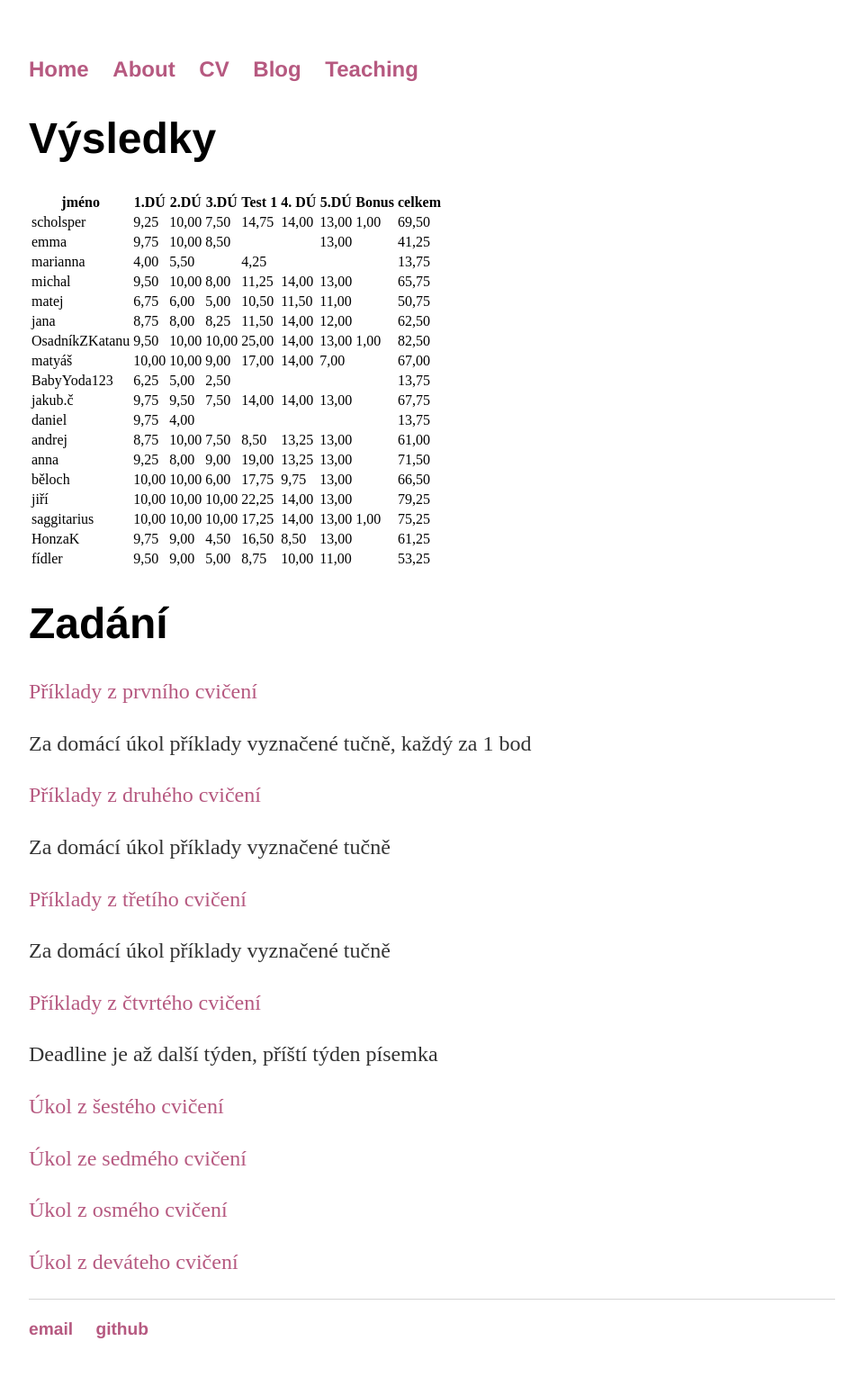
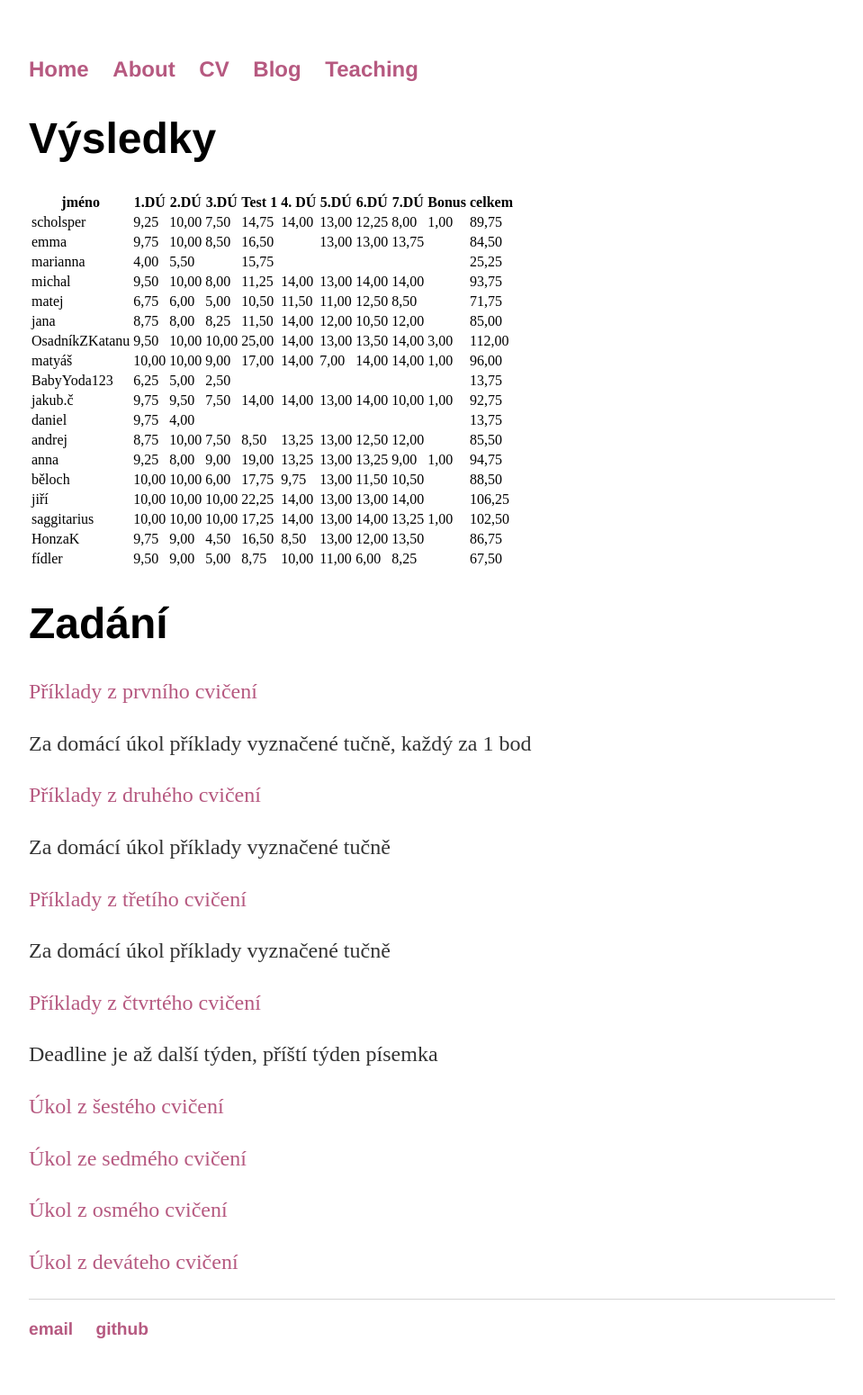
Before and after one commit to lavakin/lavakin.github.io, a Jekyll site: the page built from diskretka/index.html, in a window 1280 px wide. Shown: the whole page at 90% size, without its empty margins (160-1119 px from the left). Built offline with Jekyll 4.4.1, drawn with Linux system fonts in a browser that asks for light colours.

Commit message:
Update index.html

```diff
--- a/diskretka/index.html
+++ b/diskretka/index.html
@@ -12,8 +12,10 @@ title: Nikola Kalábová, Personal Webpage
 <th title="Field #5">Test 1</th>
 <th title="Field #6">4. DÚ</th>
 <th title="Field #7">5.DÚ</th>
-<th title="Field #8">Bonus</th>
-<th title="Field #9">celkem</th>
+<th title="Field #8">6.DÚ</th>
+<th title="Field #9">7.DÚ</th>
+<th title="Field #10">Bonus</th>
+<th title="Field #11">celkem</th>
 </tr></thead>
 <tbody><tr>
 <td>scholsper</td>
@@ -23,30 +25,36 @@ title: Nikola Kalábová, Personal Webpage
 <td>14,75</td>
 <td>14,00</td>
 <td>13,00</td>
+<td>12,25</td>
+<td>8,00</td>
 <td>1,00</td>
-<td>69,50</td>
+<td>89,75</td>
 </tr>
 <tr>
 <td>emma</td>
 <td>9,75</td>
 <td>10,00</td>
 <td>8,50</td>
-<td> </td>
+<td>16,50</td>
 <td> </td>
 <td>13,00</td>
+<td>13,00</td>
+<td>13,75</td>
 <td> </td>
-<td>41,25</td>
+<td>84,50</td>
 </tr>
 <tr>
 <td>marianna</td>
 <td>4,00</td>
 <td>5,50</td>
 <td> </td>
-<td>4,25</td>
+<td>15,75</td>
 <td> </td>
 <td> </td>
 <td> </td>
-<td>13,75</td>
+<td> </td>
+<td> </td>
+<td>25,25</td>
 </tr>
 <tr>
 <td>michal</td>
@@ -56,8 +64,10 @@ title: Nikola Kalábová, Personal Webpage
 <td>11,25</td>
 <td>14,00</td>
 <td>13,00</td>
+<td>14,00</td>
+<td>14,00</td>
 <td> </td>
-<td>65,75</td>
+<td>93,75</td>
 </tr>
 <tr>
 <td>matej</td>
@@ -67,8 +77,10 @@ title: Nikola Kalábová, Personal Webpage
 <td>10,50</td>
 <td>11,50</td>
 <td>11,00</td>
+<td>12,50</td>
+<td>8,50</td>
 <td> </td>
-<td>50,75</td>
+<td>71,75</td>
 </tr>
 <tr>
 <td>jana</td>
@@ -78,8 +90,10 @@ title: Nikola Kalábová, Personal Webpage
 <td>11,50</td>
 <td>14,00</td>
 <td>12,00</td>
+<td>10,50</td>
+<td>12,00</td>
 <td> </td>
-<td>62,50</td>
+<td>85,00</td>
 </tr>
 <tr>
 <td>OsadníkZKatanu</td>
@@ -89,8 +103,10 @@ title: Nikola Kalábová, Personal Webpage
 <td>25,00</td>
 <td>14,00</td>
 <td>13,00</td>
-<td>1,00</td>
-<td>82,50</td>
+<td>13,50</td>
+<td>14,00</td>
+<td>3,00</td>
+<td>112,00</td>
 </tr>
 <tr>
 <td>matyáš</td>
@@ -100,14 +116,18 @@ title: Nikola Kalábová, Personal Webpage
 <td>17,00</td>
 <td>14,00</td>
 <td>7,00</td>
-<td> </td>
-<td>67,00</td>
+<td>14,00</td>
+<td>14,00</td>
+<td>1,00</td>
+<td>96,00</td>
 </tr>
 <tr>
 <td>BabyYoda123</td>
 <td>6,25</td>
 <td>5,00</td>
 <td>2,50</td>
+<td> </td>
+<td> </td>
 <td> </td>
 <td> </td>
 <td> </td>
@@ -122,13 +142,17 @@ title: Nikola Kalábová, Personal Webpage
 <td>14,00</td>
 <td>14,00</td>
 <td>13,00</td>
-<td> </td>
-<td>67,75</td>
+<td>14,00</td>
+<td>10,00</td>
+<td>1,00</td>
+<td>92,75</td>
 </tr>
 <tr>
 <td>daniel</td>
 <td>9,75</td>
 <td>4,00</td>
+<td> </td>
+<td> </td>
 <td> </td>
 <td> </td>
 <td> </td>
@@ -144,8 +168,10 @@ title: Nikola Kalábová, Personal Webpage
 <td>8,50</td>
 <td>13,25</td>
 <td>13,00</td>
+<td>12,50</td>
+<td>12,00</td>
 <td> </td>
-<td>61,00</td>
+<td>85,50</td>
 </tr>
 <tr>
 <td>anna</td>
@@ -155,8 +181,10 @@ title: Nikola Kalábová, Personal Webpage
 <td>19,00</td>
 <td>13,25</td>
 <td>13,00</td>
-<td> </td>
-<td>71,50</td>
+<td>13,25</td>
+<td>9,00</td>
+<td>1,00</td>
+<td>94,75</td>
 </tr>
 <tr>
 <td>běloch</td>
@@ -166,8 +194,10 @@ title: Nikola Kalábová, Personal Webpage
 <td>17,75</td>
 <td>9,75</td>
 <td>13,00</td>
+<td>11,50</td>
+<td>10,50</td>
 <td> </td>
-<td>66,50</td>
+<td>88,50</td>
 </tr>
 <tr>
 <td>jiří</td>
@@ -177,8 +207,10 @@ title: Nikola Kalábová, Personal Webpage
 <td>22,25</td>
 <td>14,00</td>
 <td>13,00</td>
+<td>13,00</td>
+<td>14,00</td>
 <td> </td>
-<td>79,25</td>
+<td>106,25</td>
 </tr>
 <tr>
 <td>saggitarius</td>
@@ -188,8 +220,10 @@ title: Nikola Kalábová, Personal Webpage
 <td>17,25</td>
 <td>14,00</td>
 <td>13,00</td>
+<td>14,00</td>
+<td>13,25</td>
 <td>1,00</td>
-<td>75,25</td>
+<td>102,50</td>
 </tr>
 <tr>
 <td>HonzaK</td>
@@ -199,8 +233,10 @@ title: Nikola Kalábová, Personal Webpage
 <td>16,50</td>
 <td>8,50</td>
 <td>13,00</td>
+<td>12,00</td>
+<td>13,50</td>
 <td> </td>
-<td>61,25</td>
+<td>86,75</td>
 </tr>
 <tr>
 <td>fídler</td>
@@ -210,8 +246,10 @@ title: Nikola Kalábová, Personal Webpage
 <td>8,75</td>
 <td>10,00</td>
 <td>11,00</td>
+<td>6,00</td>
+<td>8,25</td>
 <td> </td>
-<td>53,25</td>
+<td>67,50</td>
 </tr>
 </tbody></table>
 	<h1>Zadání</h1>
```
